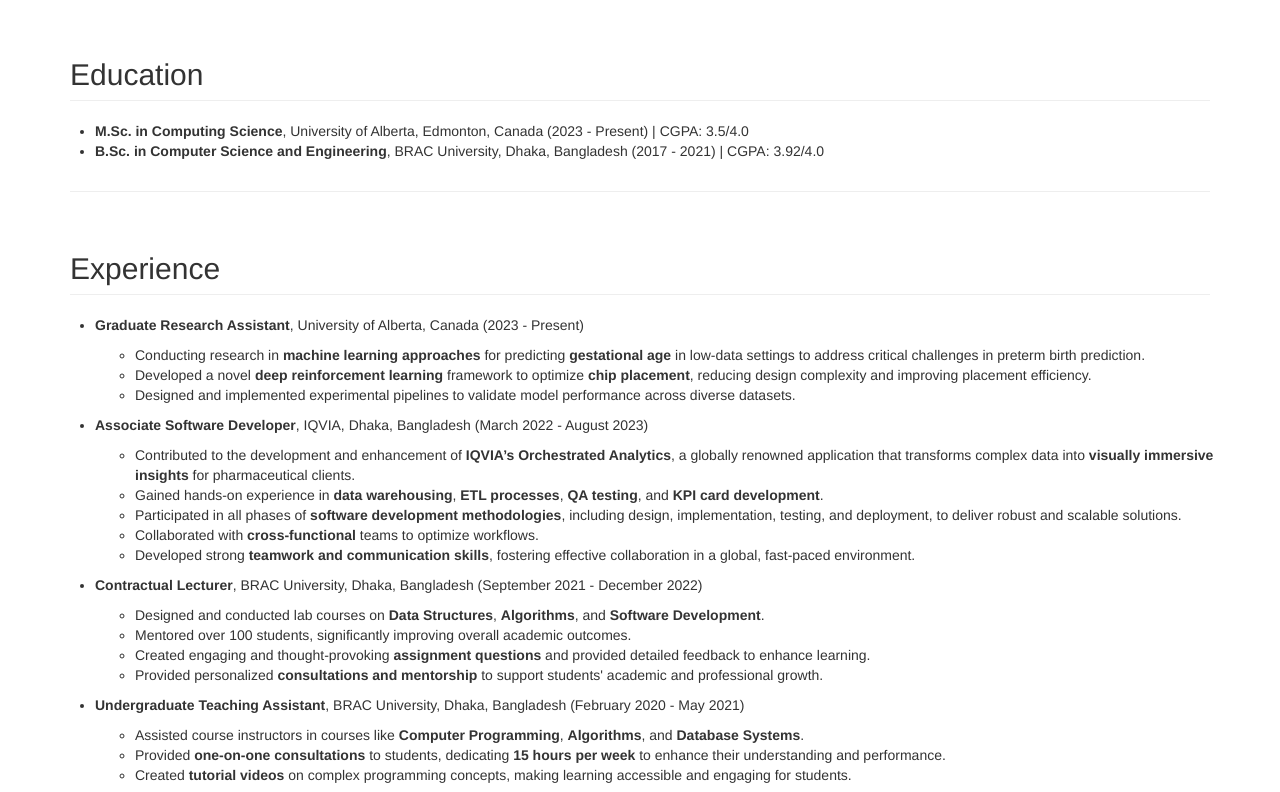
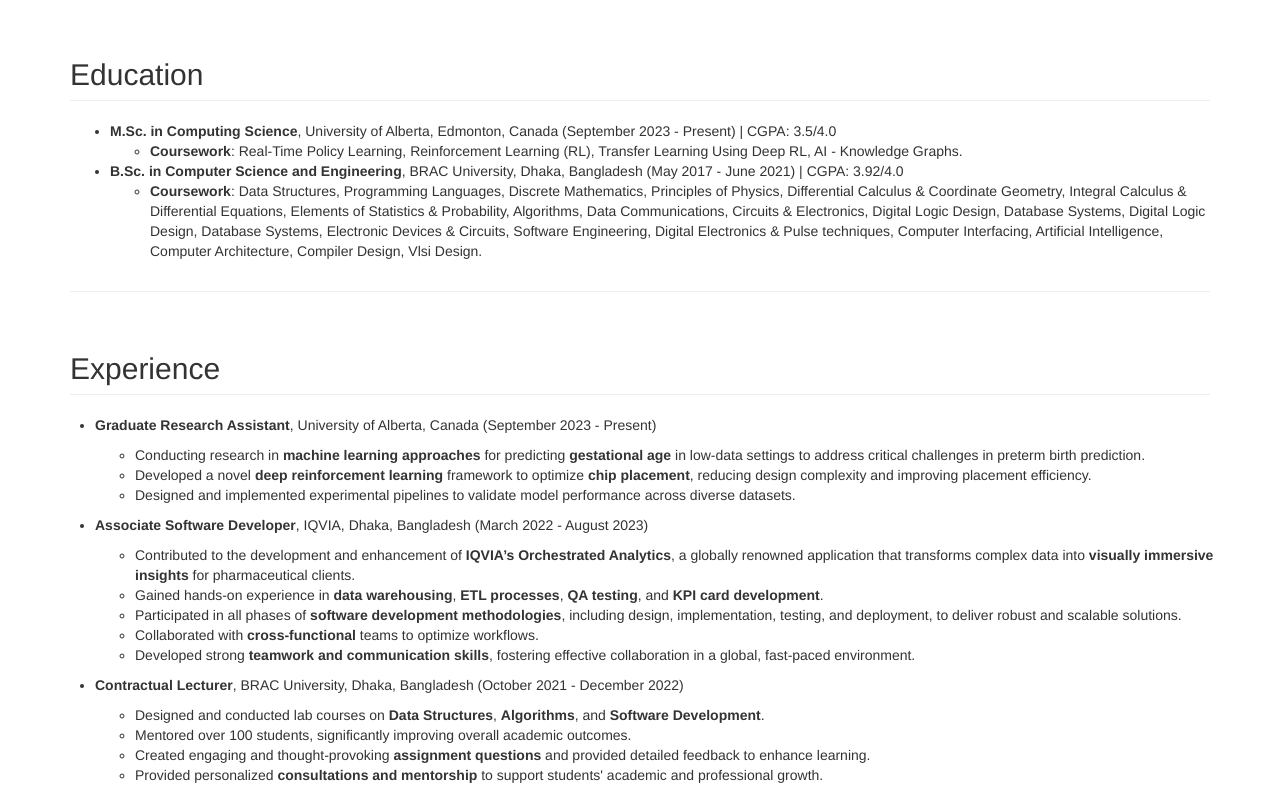
Before and after one commit to Mashfiq97/my-website, a plain HTML site: page index.html in a window 1280 px wide. Shown: the part 700-1492 px from the top of the page. Drawn offline with Linux system fonts and the light colour scheme.

```diff
--- a/index.html
+++ b/index.html
@@ -63,10 +63,10 @@
               Later, as a <strong>contractual lecturer</strong> at <strong>BRAC University</strong>, one of the top-ranked universities in Bangladesh, I had the opportunity to <strong>teach and mentor students</strong> in subjects such as <strong>data structures</strong> and <strong>software development</strong>.
             </p>
             <p style="font-size: 1.2em; line-height: 1.6; text-align: justify;">
-              <strong>Currently</strong>, I work as a <strong>graduate research assistant</strong> at the <strong>University of Alberta</strong>, one of the top-ranked universities in Canada, delving deeply into cutting-edge domains such as <strong>chip design optimization</strong> with <strong>deep reinforcement learning</strong> and <strong>preterm birth prediction</strong> in low-data settings. My contributions have resulted in <strong>significant publications</strong> in prestigious journals.
+              <strong>Currently</strong>, I work as a <strong>graduate research assistant</strong> at the <strong>University of Alberta</strong>, one of the top-ranked universities in Canada, exploring innovative domains such as <strong>chip design optimization</strong> with <strong>deep reinforcement learning</strong> and <strong>preterm birth prediction</strong> in low-data settings. My contributions have resulted in <strong>significant publications</strong> in prestigious journals.
             </p>
             <p style="font-size: 1.2em; line-height: 1.6; text-align: justify;">
-              Beyond my professional life, I have a deep appreciation for <strong>nature</strong> and enjoy <strong>hiking</strong>, exploring scenic trails, and finding inspiration in the outdoors.  Whether it is brainstorming innovative solutions, conquering a challenging hike, or engaging in meaningful collaborations, I thrive on pushing boundaries. With a strong portfolio of projects, academic achievements, and certifications, I am eager to impact the future of technology with curiosity, precision, and purpose.
+              Beyond my professional life, I have a deep appreciation for <strong>nature</strong> and enjoy <strong>hiking</strong>, exploring scenic trails, and finding inspiration in the outdoors.  Whether it is brainstorming innovative solutions, conquering a challenging hike, or engaging in meaningful collaborations, I thrive on pushing boundaries. With a strong portfolio of projects, academic achievements, and certifications, I am eager to impact the future of technology with curiosity, and purpose.
             </p>
 
           </div>
@@ -80,12 +80,25 @@
     <div class="col-lg-12">
       <h2 class="page-header">Education</h2>
     </div>
+    <div class="col-md-12">
       <ul>
-            <li><strong>M.Sc. in Computing Science</strong>, University of Alberta, Edmonton, Canada (2023 - Present) | CGPA: 3.5/4.0</li>
-            <li><strong>B.Sc. in Computer Science and Engineering</strong>, BRAC University, Dhaka, Bangladesh (2017 - 2021) | CGPA: 3.92/4.0</li>
+        <li>
+          <strong>M.Sc. in Computing Science</strong>, University of Alberta, Edmonton, Canada (September 2023 - Present) | CGPA: 3.5/4.0
+          <ul>
+            <li><strong>Coursework</strong>: Real-Time Policy Learning, Reinforcement Learning (RL), Transfer Learning Using Deep RL,  AI - Knowledge Graphs.</li>
+          </ul>
+        </li>
+        <li>
+          <strong>B.Sc. in Computer Science and Engineering</strong>, BRAC University, Dhaka, Bangladesh (May 2017 - June 2021) | CGPA: 3.92/4.0
+          <ul>
+            <li> <strong>Coursework</strong>: Data Structures, Programming Languages, Discrete Mathematics, Principles of Physics, Differential Calculus & Coordinate Geometry, Integral Calculus & Differential Equations, Elements of Statistics & Probability,  Algorithms, Data Communications, Circuits & Electronics, Digital Logic Design, Database Systems, Digital Logic Design, Database Systems, Electronic Devices & Circuits, Software Engineering, Digital Electronics & Pulse techniques, Computer Interfacing, Artificial Intelligence, Computer Architecture, Compiler Design, Vlsi Design.</li>
+          </ul>
+        </li>
       </ul>
     </div>
+  </div>
 </section>
+
 
       <hr>
 
@@ -96,7 +109,7 @@
             <h2 class="page-header">Experience</h2>
           </div>
           <ul>
-            <li><strong>Graduate Research Assistant</strong>, University of Alberta, Canada (2023 - Present)</li>
+            <li><strong>Graduate Research Assistant</strong>, University of Alberta, Canada (September 2023 - Present)</li>
             <p>
               <ul>
                 <li>Conducting research in <strong>machine learning approaches</strong> for predicting <strong>gestational age</strong> in low-data settings to address critical challenges in preterm birth prediction.</li>
@@ -116,7 +129,7 @@
               </ul>
             </p>
 
-            <li><strong>Contractual Lecturer</strong>, BRAC University, Dhaka, Bangladesh (September 2021 - December 2022)</li>
+            <li><strong>Contractual Lecturer</strong>, BRAC University, Dhaka, Bangladesh (October 2021 - December 2022)</li>
             <p>
               <ul>
                 <li>Designed and conducted lab courses on <strong>Data Structures</strong>, <strong>Algorithms</strong>, and <strong>Software Development</strong>.</li>
@@ -149,7 +162,7 @@
       <ul>
 
         <li>
-          <strong>Parameter Monte Carlo Tree Search: Efficient Chip Placement via Transfer Learning</strong> ( September 2023 - November 2024 )
+          <strong>Parameter Monte Carlo Tree Search: Efficient Chip Placement via Transfer Learning</strong> (September 2023 - November 2024 )
           <p>
             Developed a novel transfer learning-based optimization approach, achieving up to <strong>9%</strong> better performance compared to baselines, and validated its effectiveness across four chip design tasks—Ariane, Ariane133, IBM01, and IBM02.
             <br> Manuscript submitted for review to <em>ICLR 2025</em>.
```
Also changed, not shown: 1 other file. Lines whose indentation alone changed are shown as unchanged.
